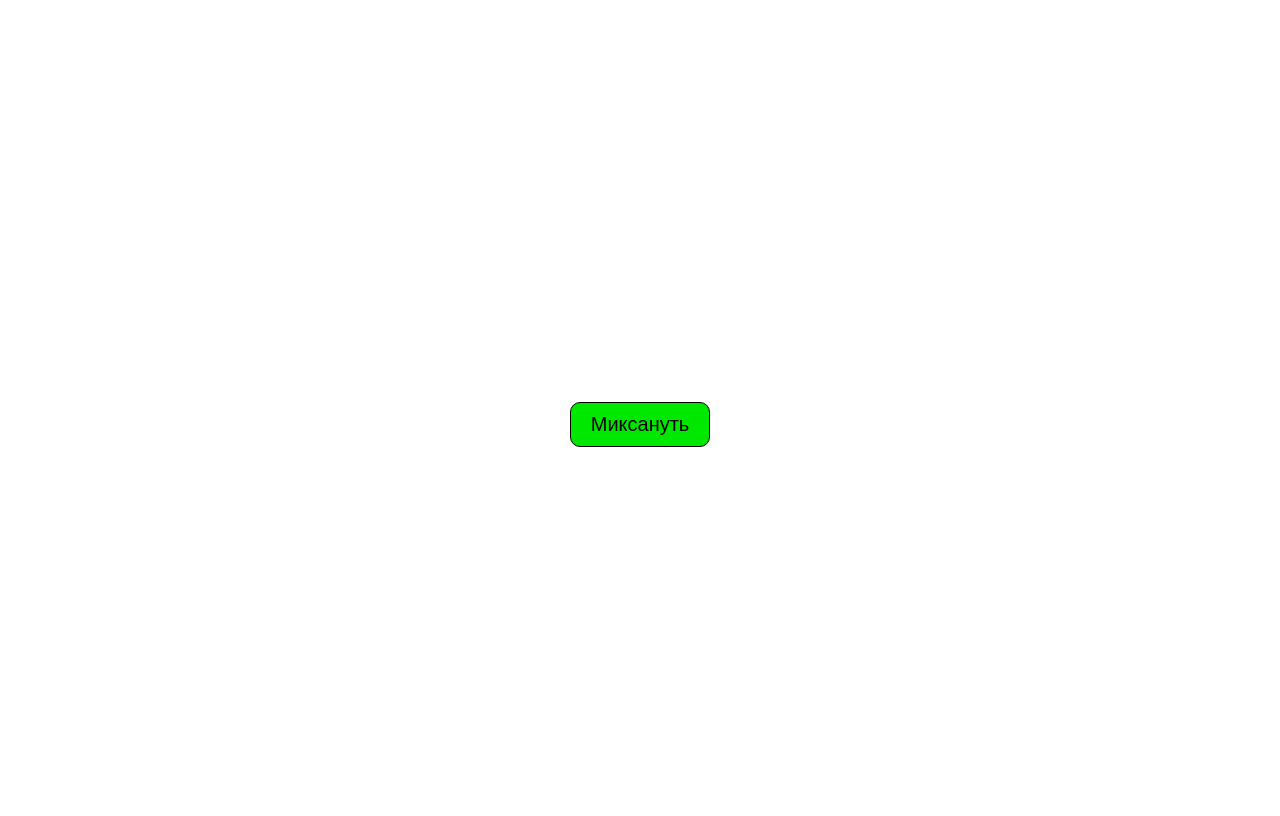
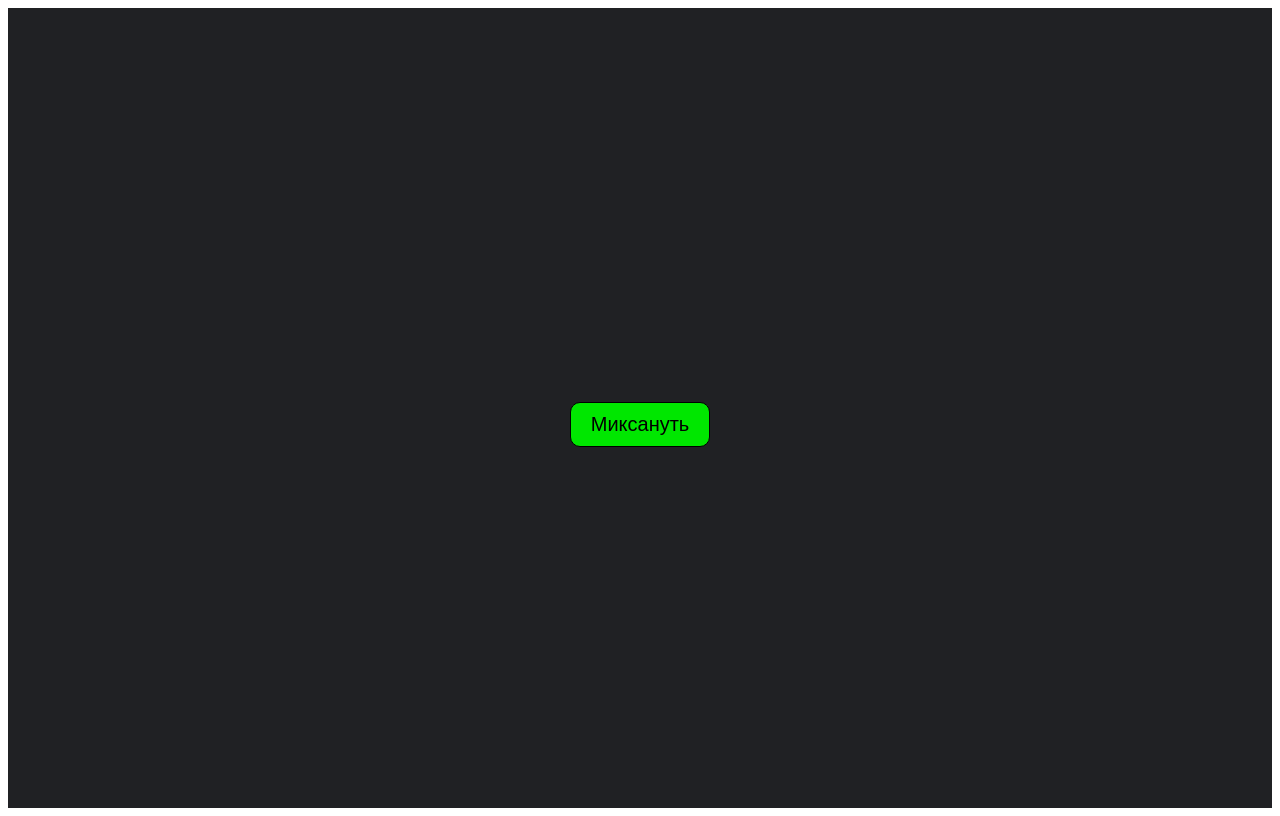
Before and after one commit to aianov/mix, a plain HTML site: page index.html in a window 1280 px wide. Drawn offline with Linux system fonts and the light colour scheme.

Commit message:
Update index.css

```diff
--- a/index.css
+++ b/index.css
@@ -2,6 +2,7 @@
     background: #202124;
 }
 .main {
+    background: #202124;
     width: 100%;
     height: 100vh;
     display: flex;
```
